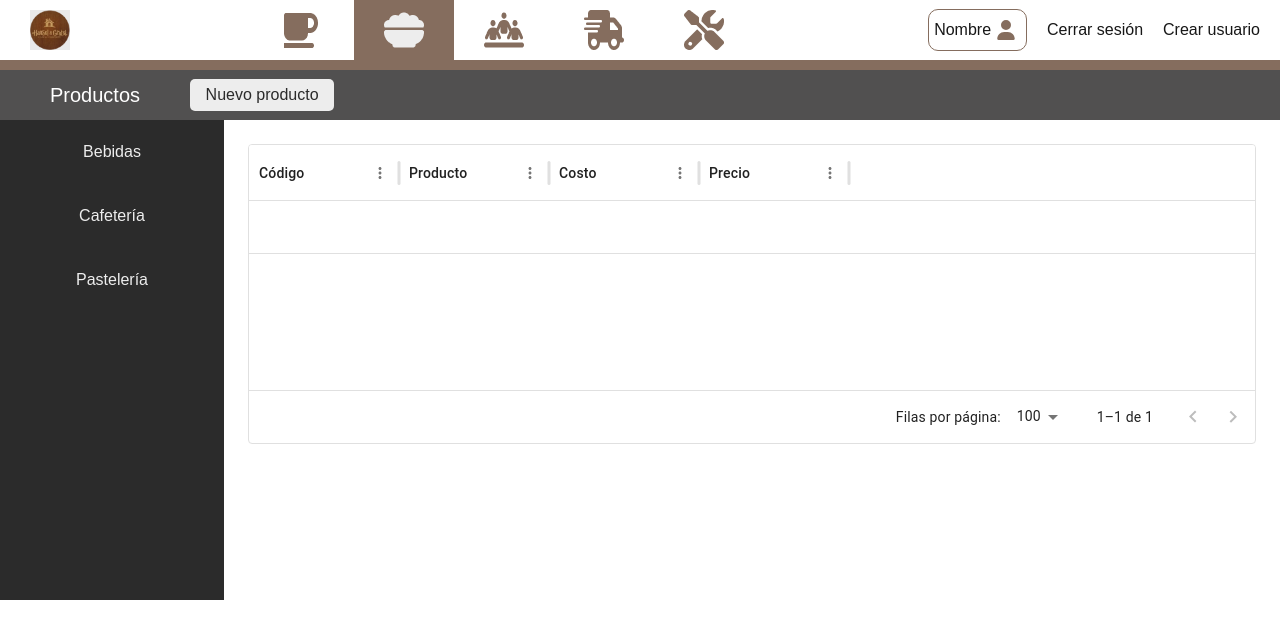
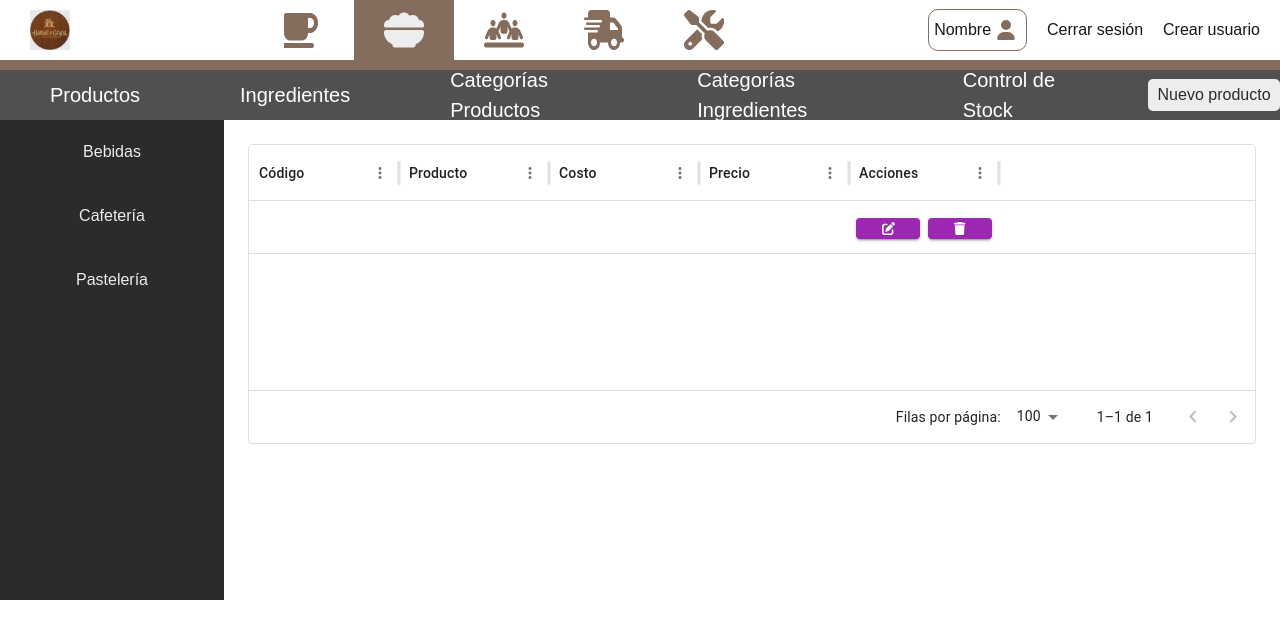
Before and after one commit to EvaristoAguirre/Hansel_y_Gretel_app, a Next.js app in the folder frontend/: page / in a window 1280 px wide. Shown: the top 638 px of the page. Built offline with nearby package versions, Linux system fonts and the light colour scheme.

Commit message:
tabla, mock de productos, boton editar y eliminar

```diff
--- a/frontend/components/Producto/Producto.tsx
+++ b/frontend/components/Producto/Producto.tsx
@@ -11,6 +11,9 @@ import {
   TextField,
   MenuItem,
 } from "@mui/material";
+import Swal from "sweetalert2";
+import { FontAwesomeIcon } from "@fortawesome/react-fontawesome";
+import { faTrash, faEdit } from "@fortawesome/free-solid-svg-icons";
 
 const Producto = () => {
   const [open, setOpen] = React.useState(false);
@@ -22,8 +25,18 @@ const Producto = () => {
     { id: "", nombre: "", costo: "", precio: "", categoria: "" },
   ]);
   const [categoria, setCategoria] = React.useState("");
+  const categorias = ["Bebidas", "Cafetería", "Pastelería"];
+  const Swal = require("sweetalert2");
 
-  const categorias = ["Bebidas", "Cafetería", "Pastelería"];
+  const handleEliminar = (id: string) => {
+    // Lógica para eliminar el producto con el id dado
+    alert(`Producto con id ${id} eliminado`);
+  };
+
+  const handleModificar = (id: string) => {
+    // Lógica para modificar el producto con el id dado
+    alert(`Producto con id ${id} modificado`);
+  };
 
   const rows: GridRowsProp = productos.map((producto) => ({
     id: producto.id,
@@ -37,6 +50,40 @@ const Producto = () => {
     { field: "col1", headerName: "Producto", width: 150 },
     { field: "col2", headerName: "Costo", width: 150 },
     { field: "col3", headerName: "Precio", width: 150 },
+    {
+      field: "col4",
+      headerName: "Acciones",
+      width: 150,
+      renderCell: (params) => (
+        <div
+          style={{
+            display: "flex",
+            gap: "8px",
+            justifyContent: "center",
+            alignItems: "center",
+          }}
+        >
+          <Button
+            variant="contained"
+            color="secondary"
+            size="small"
+            style={{ margin: "1rem 0" }}
+            onClick={() => handleModificar(params.row.id)}
+          >
+            <FontAwesomeIcon icon={faEdit} />
+          </Button>
+          <Button
+            variant="contained"
+            color="secondary"
+            size="small"
+            style={{ margin: "1rem 0" }}
+            onClick={() => handleEliminar(params.row.id)}
+          >
+            <FontAwesomeIcon icon={faTrash} />
+          </Button>
+        </div>
+      ),
+    },
   ];
 
   // Funciones para abrir y cerrar el modal
@@ -82,7 +129,46 @@ const Producto = () => {
         >
           Productos
         </h3>
-
+        <h3
+          style={{
+            fontSize: "1.25rem",
+            color: "#ffffff",
+            fontWeight: "400",
+            margin: "0 50px",
+          }}
+        >
+          Ingredientes
+        </h3>
+        <h3
+          style={{
+            fontSize: "1.25rem",
+            color: "#ffffff",
+            fontWeight: "400",
+            margin: "0 50px",
+          }}
+        >
+          Categorías Productos
+        </h3>
+        <h3
+          style={{
+            fontSize: "1.25rem",
+            color: "#ffffff",
+            fontWeight: "400",
+            margin: "0 20px",
+          }}
+        >
+          Categorías Ingredientes
+        </h3>
+        <h3
+          style={{
+            fontSize: "1.25rem",
+            color: "#ffffff",
+            fontWeight: "400",
+            margin: "0 50px",
+          }}
+        >
+          Control de Stock
+        </h3>
         <div
           onClick={handleOpen}
           style={{
@@ -146,6 +232,7 @@ const Producto = () => {
                 <MenuItem value="categoria">{categoria}</MenuItem>
               ))}
             </TextField>
+
           </DialogContent>
           <DialogActions>
             <Button onClick={handleClose} color="primary">
--- a/frontend/package.json
+++ b/frontend/package.json
@@ -11,11 +11,15 @@
   "dependencies": {
     "@emotion/react": "^11.13.3",
     "@emotion/styled": "^11.13.0",
+    "@fortawesome/fontawesome-svg-core": "^6.6.0",
+    "@fortawesome/free-solid-svg-icons": "^6.6.0",
+    "@fortawesome/react-fontawesome": "^0.2.2",
     "@mui/material": "^6.1.6",
     "@mui/x-data-grid": "^7.22.2",
     "next": "15.0.3",
     "react": "19.0.0-rc-66855b96-20241106",
     "react-dom": "19.0.0-rc-66855b96-20241106",
+    "sweetalert2": "^11.14.5",
     "tabulator-tables": "^6.3.0"
   },
   "devDependencies": {
```
Also changed, not shown: 1 other file (tests, documents, lock files or other folders).
